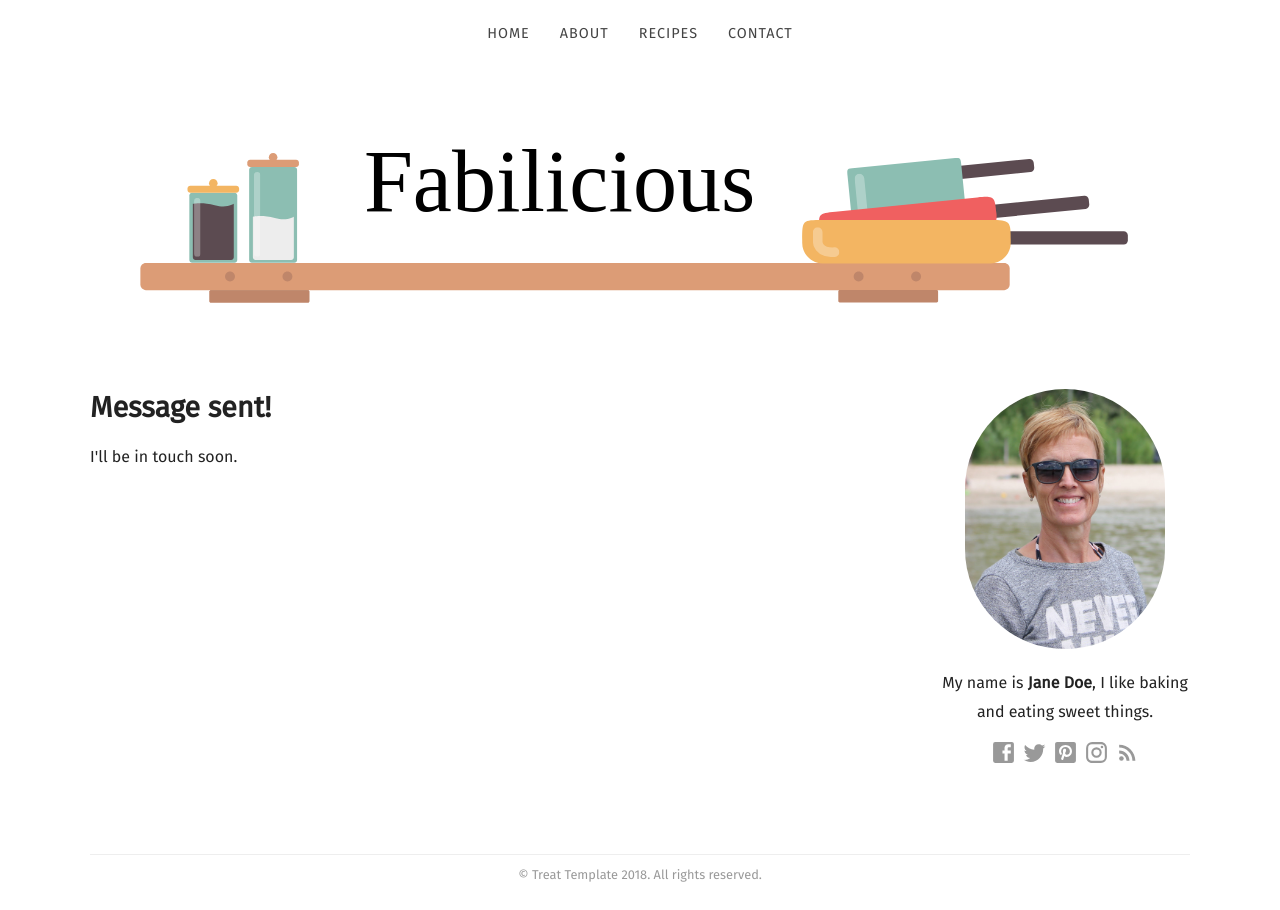
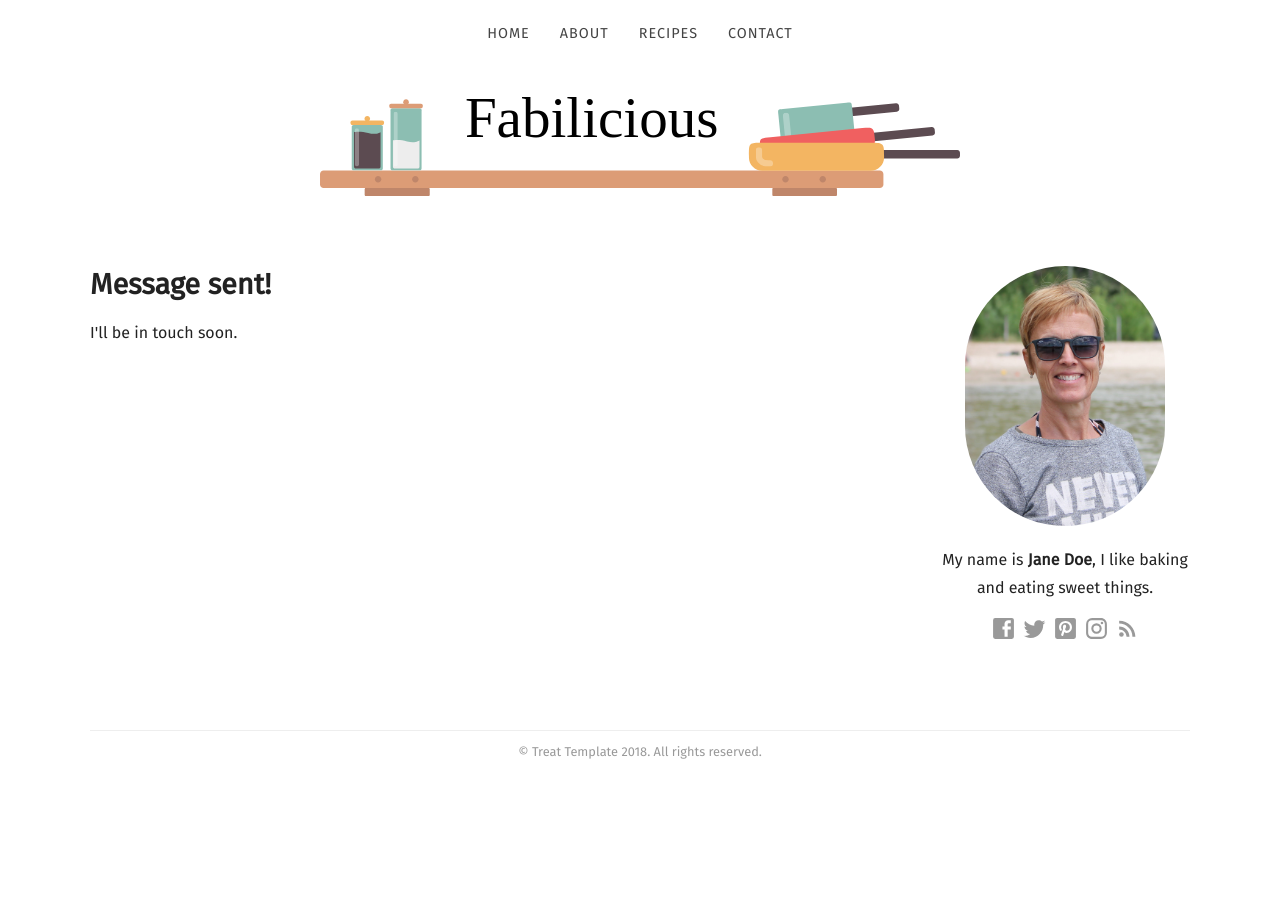
Before and after one commit to fabilicious/fabilicious.github.io, a Jekyll site: the page built from contact-success.html, in a window 1280 px wide. Built offline with Jekyll 4.4.1, drawn with Linux system fonts in a browser that asks for light colours; some web fonts are replaced.

Commit message:
changing logo (2)

```diff
--- a/_layouts/default.html
+++ b/_layouts/default.html
@@ -28,7 +28,7 @@
 		{% include navigation.html %}
 		<header>
 			<a href="{{site.baseurl }}/">
-				<img src="{{ site.baseurl }}/images/logo.svg" width="80%" alt="logo">
+				<img src="{{ site.baseurl }}/images/logo.svg" width="50%" alt="logo">
 			</a>
 		</header>
 		<div class="container main-content">
```
Also changed, not shown: images/logo.svg.
